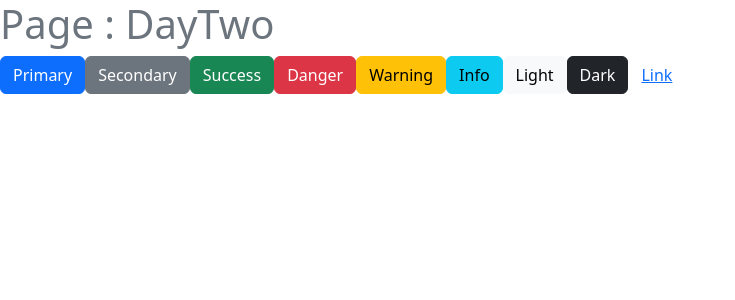
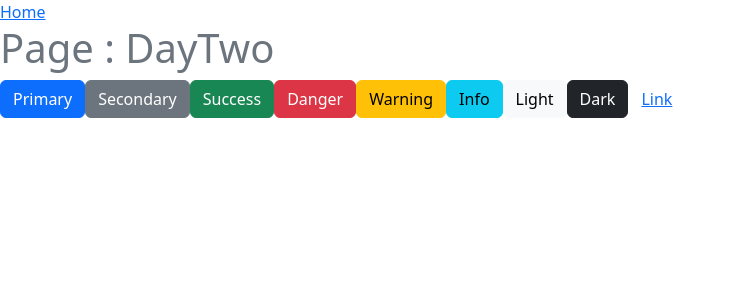
Before and after one commit to ZhangZJ0906/nuxt-live, a Nuxt app: page /DayTwo in a window 1280 px wide. Shown: the top 300 px of the page, without its empty margins (0-735 px from the left). Built offline with nearby package versions, Linux system fonts and the light colour scheme.

Commit message:
新增連結

```diff
--- a/pages/DayTwo.vue
+++ b/pages/DayTwo.vue
@@ -1,4 +1,5 @@
 <template>
+    <NuxtLink to="/">Home</NuxtLink>
     <h1>Page : DayTwo</h1>
     <button type="button" class="btn btn-primary">Primary</button>
     <button type="button" class="btn btn-secondary">Secondary</button>
--- a/pages/index.vue
+++ b/pages/index.vue
@@ -4,6 +4,7 @@ const route=useRoute();
 </script>
 
 <template>
+  <NuxtLink to="/DayTwo">DayTwo</NuxtLink>
   <div>
     Page: index
     <h1>目前路由的路徑 - route.fullPath 為: {{ route.fullPath }}</h1>
```
